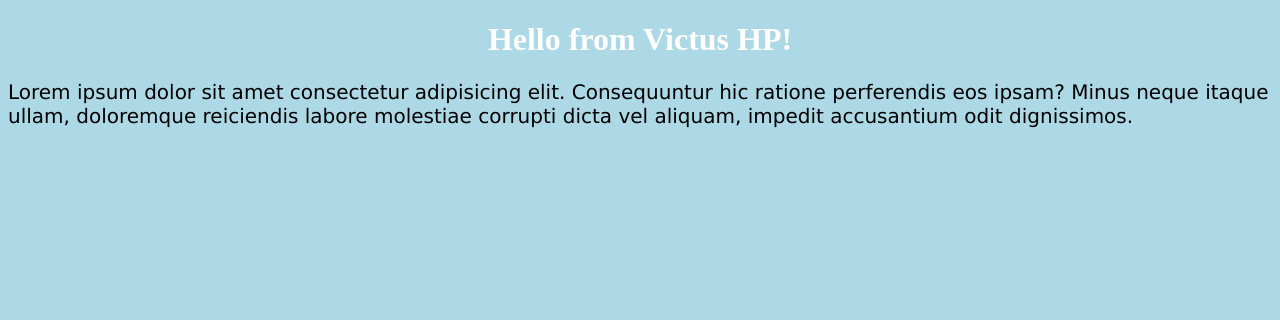
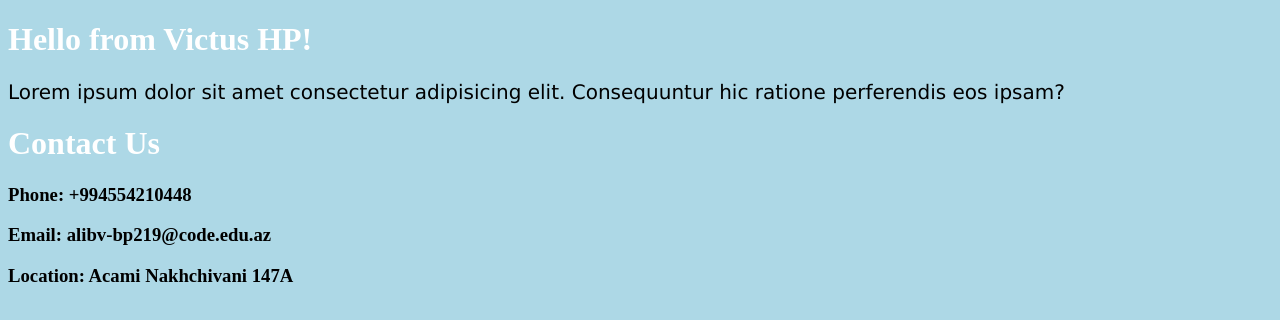
Before and after one commit to AliV404/Day3, a plain HTML site: page index.html in a window 1280 px wide. Drawn offline with Linux system fonts and the light colour scheme.

Commit message:
modified index and html files

```diff
--- a/index.html
+++ b/index.html
@@ -8,6 +8,11 @@
 </head>
 <body>
     <h1>Hello from Victus HP!</h1>
-    <p>Lorem ipsum dolor sit amet consectetur adipisicing elit. Consequuntur hic ratione perferendis eos ipsam? Minus neque itaque ullam, doloremque reiciendis labore molestiae corrupti dicta vel aliquam, impedit accusantium odit dignissimos.</p>
+    <p>Lorem ipsum dolor sit amet consectetur adipisicing elit. Consequuntur hic ratione perferendis eos ipsam?</p>
+
+    <h1>Contact Us</h1>
+    <h3>Phone: +994554210448</h3>
+    <h3>Email: alibv-bp219@code.edu.az</h3>
+    <h3>Location: Acami Nakhchivani 147A</h3>
 </body>
 </html>
--- a/style.css
+++ b/style.css
@@ -4,7 +4,6 @@ body {
 
   h1 {
     color: white;
-    text-align: center;
   }
 
   p {
```
